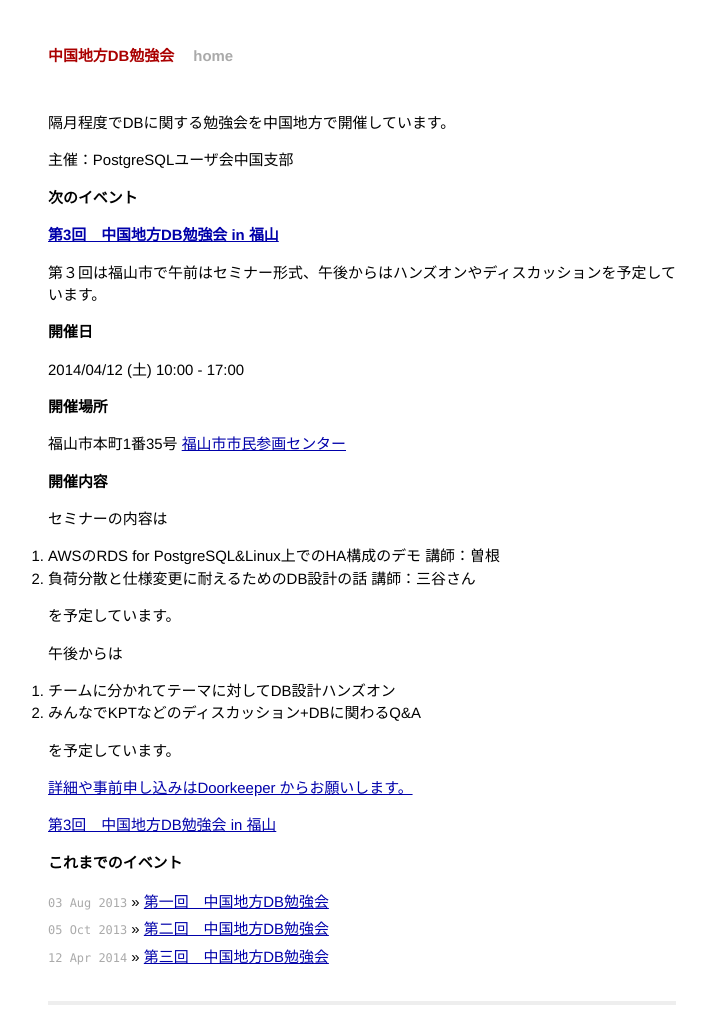
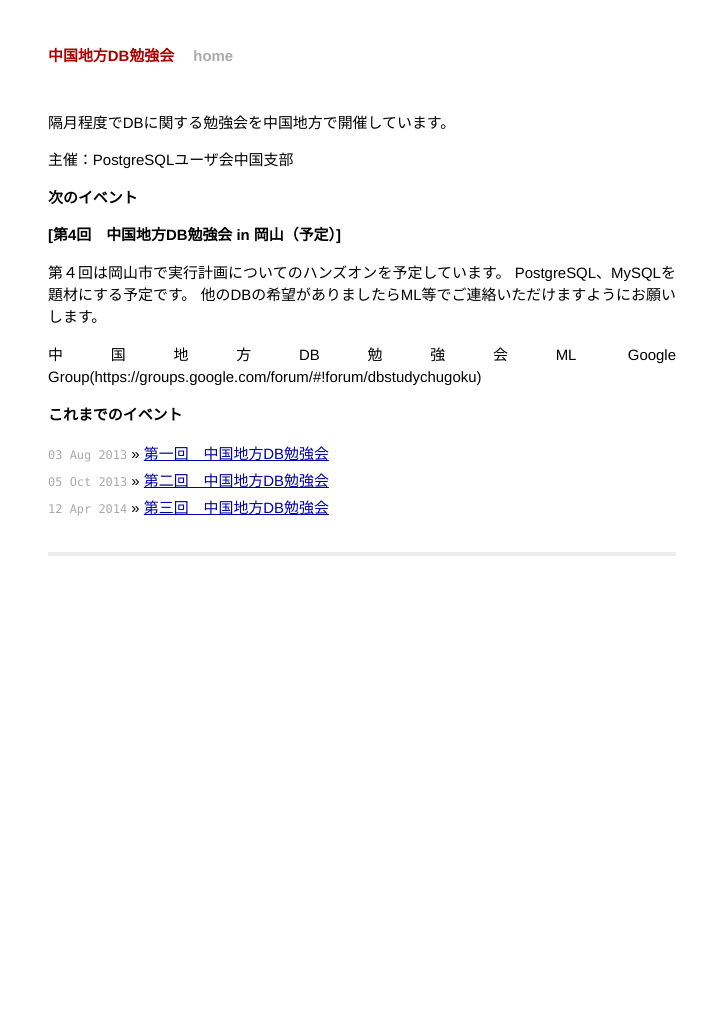
Before and after one commit to dbstudychugoku/dbstudychugoku.github.io, a Jekyll site: the page built from index.markdown, in a window 1280 px wide. Shown: the whole page, without its empty margins (278-985 px from the left). Built offline with Jekyll 4.4.1, drawn with Linux system fonts in a browser that asks for light colours; Markdown is read by kramdown in place of the engine named in the settings; a script that is not in the unit is left out; after the commit the page ends 945 px from its top, so only the background shows below that.

Commit message:
トップページの修正
第四回の予定を追加。
第三回の概要を削除し、今までのまとめに移動させた。

```diff
--- a/index.markdown
+++ b/index.markdown
@@ -9,37 +9,13 @@ layout: default
 
 # 次のイベント
 
-## [第3回　中国地方DB勉強会 in 福山](http://dbstudychugoku.doorkeeper.jp/events/9698)
+## [第4回　中国地方DB勉強会 in 岡山（予定）]
 
-第３回は福山市で午前はセミナー形式、午後からはハンズオンやディスカッションを予定しています。
+第４回は岡山市で実行計画についてのハンズオンを予定しています。
+PostgreSQL、MySQLを題材にする予定です。
+他のDBの希望がありましたらML等でご連絡いただけますようにお願いします。
 
-### 開催日
-
-2014/04/12 (土) 10:00 - 17:00
-
-### 開催場所
-
-福山市本町1番35号 [福山市市民参画センター](http://www.city.fukuyama.hiroshima.jp/soshiki/shiminsankaku/)
-
-###  開催内容
-
-セミナーの内容は
-
-1. AWSのRDS for PostgreSQL&Linux上でのHA構成のデモ 講師：曽根
-1. 負荷分散と仕様変更に耐えるためのDB設計の話 講師：三谷さん
-
-を予定しています。
-
-午後からは
-
-1. チームに分かれてテーマに対してDB設計ハンズオン
-1. みんなでKPTなどのディスカッション+DBに関わるQ&A
-
-を予定しています。
-
-[詳細や事前申し込みはDoorkeeper からお願いします。](http://dbstudychugoku.doorkeeper.jp/events/9698)
-
-<a class="doorkeeper-registration-widget" href="http://dbstudychugoku.doorkeeper.jp/events/9698"> 第3回　中国地方DB勉強会 in 福山</a><script src="http://widgets.doorkeeper.jp/w/widget.js"></script>
+中国地方DB勉強会ML Google Group(https://groups.google.com/forum/#!forum/dbstudychugoku)
 
 
 # これまでのイベント
```
